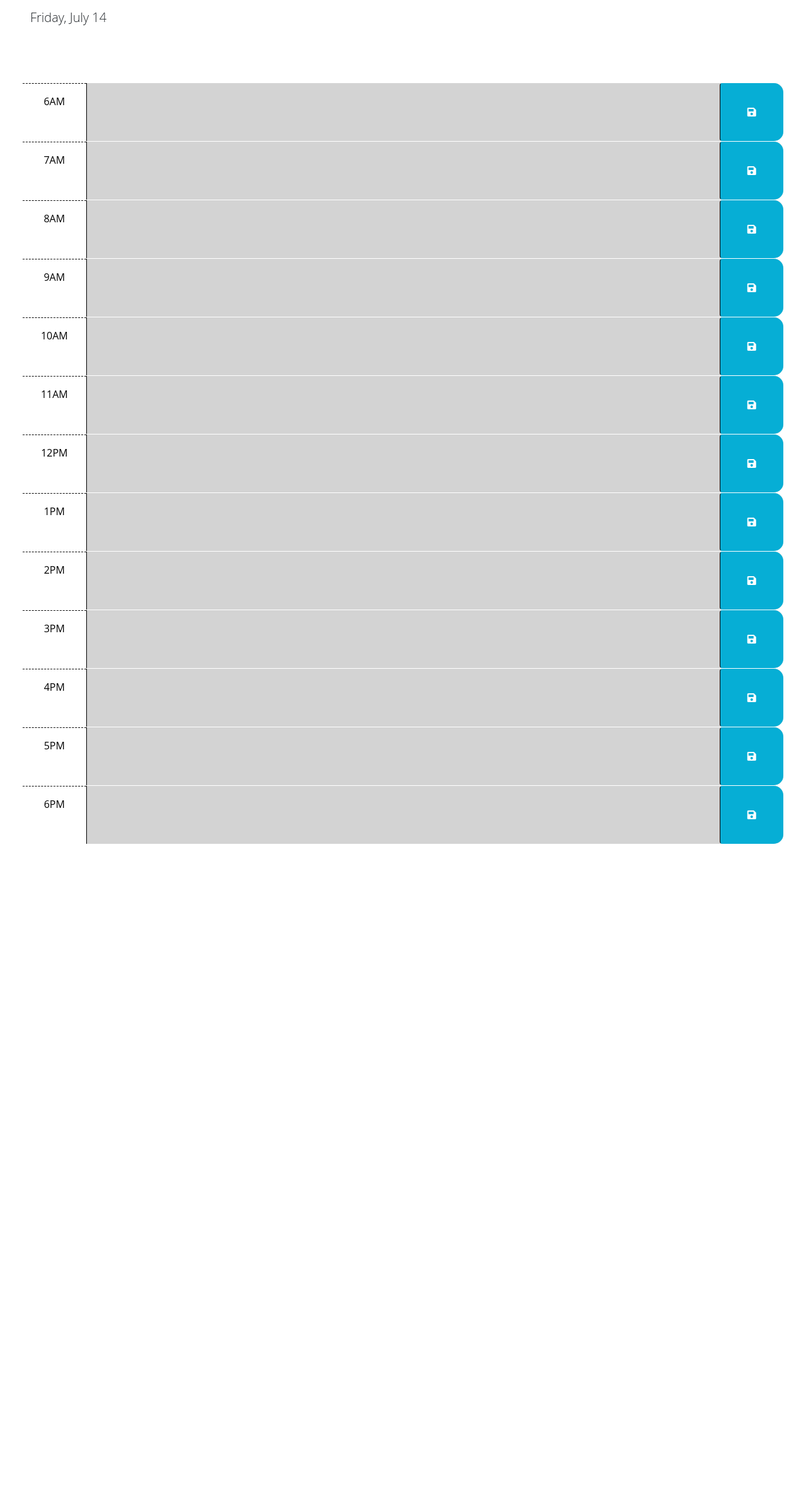
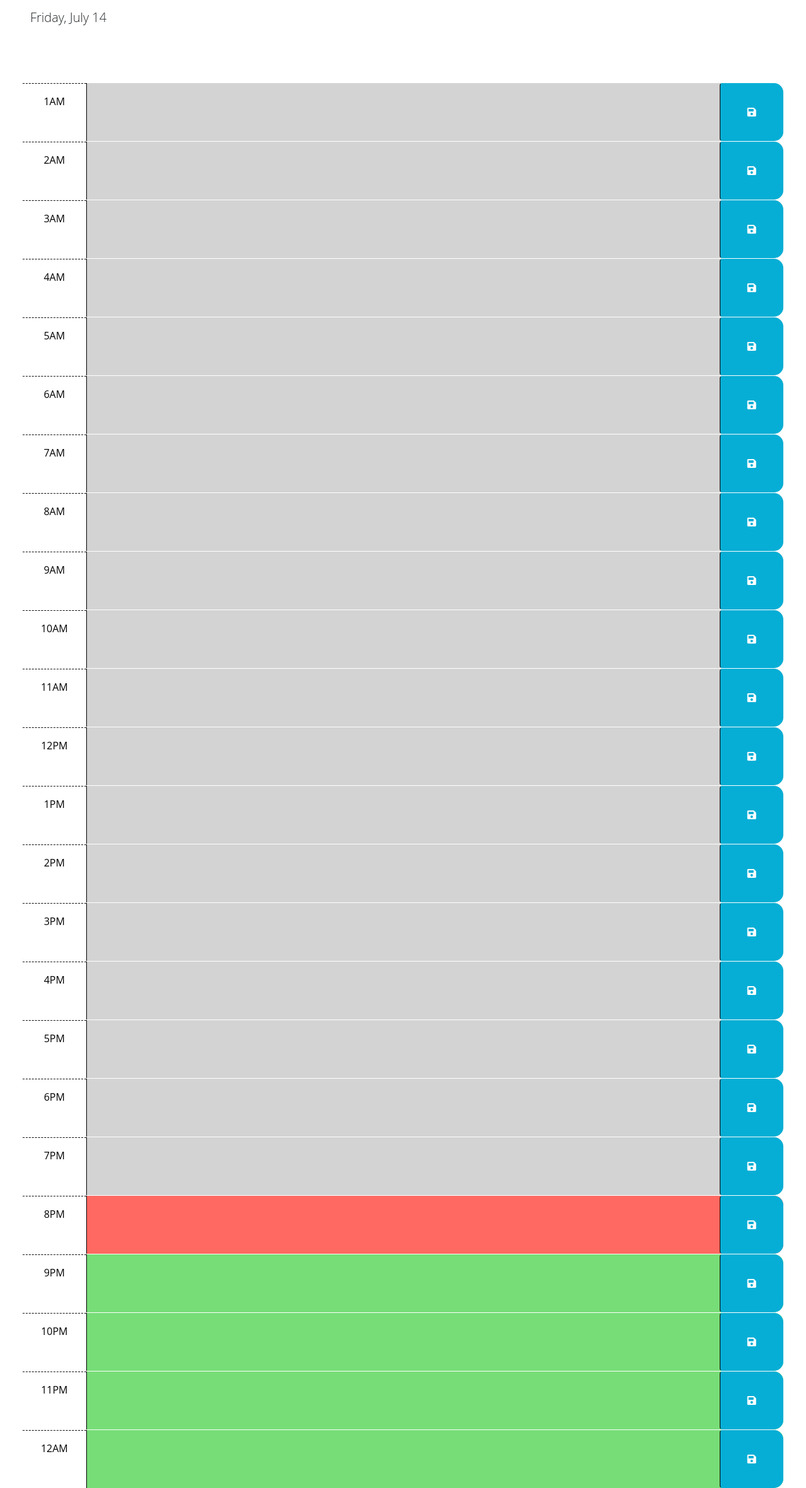
Before and after one commit to markthos/Work-Day-Scheduler, a website with bundled scripts: page Develop/index.html in a window 1280 px wide. Shown: the part 166-2529 px from the top of the page at 63% size. Before the commit the page ends 1506 px from the top, so only its background shows below. Built offline with nearby package versions, Linux system fonts and the light colour scheme.

Commit message:
added all 24 hours of the day and cleaned up the comments in the HTML

```diff
--- a/Develop/index.html
+++ b/Develop/index.html
@@ -31,15 +31,42 @@
       <p id="currentDay" class="lead"></p>
     </header>
     <div class="container-fluid px-5">
-      <!-- Use class for "past", "present", and "future" to apply styles to the
-        time-block divs accordingly. The javascript will need to do this by
-        adding/removing these classes on each div by comparing the hour in the
-        id to the current hour. The html provided below is meant to be an example
-        demonstrating how the css provided can be leveraged to create the
-        desired layout and colors. The html below should be removed or updated
-        in the finished product. Remember to delete this comment once the
-        code is implemented.
-        -->
+      <!-- Time-Blocks by hour that give IDs and classes to be given funciontality by the JavaScript and to be styled by CSS-->
+      <div id="hour-1" class="row time-block past present future">
+        <div class="col-2 col-md-1 hour text-center py-3">1AM</div>
+        <textarea class="col-8 col-md-10 description" rows="3"> </textarea>
+        <button class="btn saveBtn col-2 col-md-1" aria-label="save">
+          <i class="fas fa-save" aria-hidden="true"></i>
+        </button>
+      </div>
+      <div id="hour-2" class="row time-block past present future">
+        <div class="col-2 col-md-1 hour text-center py-3">2AM</div>
+        <textarea class="col-8 col-md-10 description" rows="3"> </textarea>
+        <button class="btn saveBtn col-2 col-md-1" aria-label="save">
+          <i class="fas fa-save" aria-hidden="true"></i>
+        </button>
+      </div>
+      <div id="hour-3" class="row time-block past present future">
+        <div class="col-2 col-md-1 hour text-center py-3">3AM</div>
+        <textarea class="col-8 col-md-10 description" rows="3"> </textarea>
+        <button class="btn saveBtn col-2 col-md-1" aria-label="save">
+          <i class="fas fa-save" aria-hidden="true"></i>
+        </button>
+      </div>
+      <div id="hour-4" class="row time-block past present future">
+        <div class="col-2 col-md-1 hour text-center py-3">4AM</div>
+        <textarea class="col-8 col-md-10 description" rows="3"> </textarea>
+        <button class="btn saveBtn col-2 col-md-1" aria-label="save">
+          <i class="fas fa-save" aria-hidden="true"></i>
+        </button>
+      </div>
+      <div id="hour-5" class="row time-block past present future">
+        <div class="col-2 col-md-1 hour text-center py-3">5AM</div>
+        <textarea class="col-8 col-md-10 description" rows="3"> </textarea>
+        <button class="btn saveBtn col-2 col-md-1" aria-label="save">
+          <i class="fas fa-save" aria-hidden="true"></i>
+        </button>
+      </div>
       <div id="hour-6" class="row time-block past present future">
         <div class="col-2 col-md-1 hour text-center py-3">6AM</div>
         <textarea class="col-8 col-md-10 description" rows="3"> </textarea>
@@ -61,7 +88,6 @@
           <i class="fas fa-save" aria-hidden="true"></i>
         </button>
       </div>
-      <!-- Example of a past time block. The "past" class adds a gray background color. -->
       <div id="hour-9" class="row time-block past present future">
         <div class="col-2 col-md-1 hour text-center py-3">9AM</div>
         <textarea class="col-8 col-md-10 description" rows="3"> </textarea>
@@ -69,8 +95,6 @@
         <i class="fas fa-save" aria-hidden="true"></i>
         </button>
       </div>
-
-      <!-- Example of a present time block. The "present" class adds a red background color. -->
       <div id="hour-10" class="row time-block past present future">
         <div class="col-2 col-md-1 hour text-center py-3">10AM</div>
         <textarea class="col-8 col-md-10 description" rows="3"> </textarea>
@@ -78,8 +102,6 @@
           <i class="fas fa-save" aria-hidden="true"></i>
         </button>
       </div>
-
-      <!-- Example of a future time block. The "future" class adds a green background color. -->
       <div id="hour-11" class="row time-block past present future">
         <div class="col-2 col-md-1 hour text-center py-3">11AM</div>
         <textarea class="col-8 col-md-10 description" rows="3"> </textarea>
@@ -136,6 +158,48 @@
           <i class="fas fa-save" aria-hidden="true"></i>
         </button>
       </div>
+      <div id="hour-19" class="row time-block past present future">
+        <div class="col-2 col-md-1 hour text-center py-3">7PM</div>
+        <textarea class="col-8 col-md-10 description" rows="3"> </textarea>
+        <button class="btn saveBtn col-2 col-md-1" aria-label="save">
+          <i class="fas fa-save" aria-hidden="true"></i>
+        </button>
+      </div>
+      <div id="hour-20" class="row time-block past present future">
+        <div class="col-2 col-md-1 hour text-center py-3">8PM</div>
+        <textarea class="col-8 col-md-10 description" rows="3"> </textarea>
+        <button class="btn saveBtn col-2 col-md-1" aria-label="save">
+          <i class="fas fa-save" aria-hidden="true"></i>
+        </button>
+      </div>
+      <div id="hour-21" class="row time-block past present future">
+        <div class="col-2 col-md-1 hour text-center py-3">9PM</div>
+        <textarea class="col-8 col-md-10 description" rows="3"> </textarea>
+        <button class="btn saveBtn col-2 col-md-1" aria-label="save">
+          <i class="fas fa-save" aria-hidden="true"></i>
+        </button>
+      </div>
+      <div id="hour-22" class="row time-block past present future">
+        <div class="col-2 col-md-1 hour text-center py-3">10PM</div>
+        <textarea class="col-8 col-md-10 description" rows="3"> </textarea>
+        <button class="btn saveBtn col-2 col-md-1" aria-label="save">
+          <i class="fas fa-save" aria-hidden="true"></i>
+        </button>
+      </div>
+      <div id="hour-23" class="row time-block past present future">
+        <div class="col-2 col-md-1 hour text-center py-3">11PM</div>
+        <textarea class="col-8 col-md-10 description" rows="3"> </textarea>
+        <button class="btn saveBtn col-2 col-md-1" aria-label="save">
+          <i class="fas fa-save" aria-hidden="true"></i>
+        </button>
+      </div>
+      <div id="hour-24" class="row time-block past present future">
+        <div class="col-2 col-md-1 hour text-center py-3">12AM</div>
+        <textarea class="col-8 col-md-10 description" rows="3"> </textarea>
+        <button class="btn saveBtn col-2 col-md-1" aria-label="save">
+          <i class="fas fa-save" aria-hidden="true"></i>
+        </button>
+      </div>
     </div>
 
     <script src="https://cdnjs.cloudflare.com/ajax/libs/jquery/3.2.1/jquery.min.js"></script>
```
Lines whose indentation alone changed are shown as unchanged.
